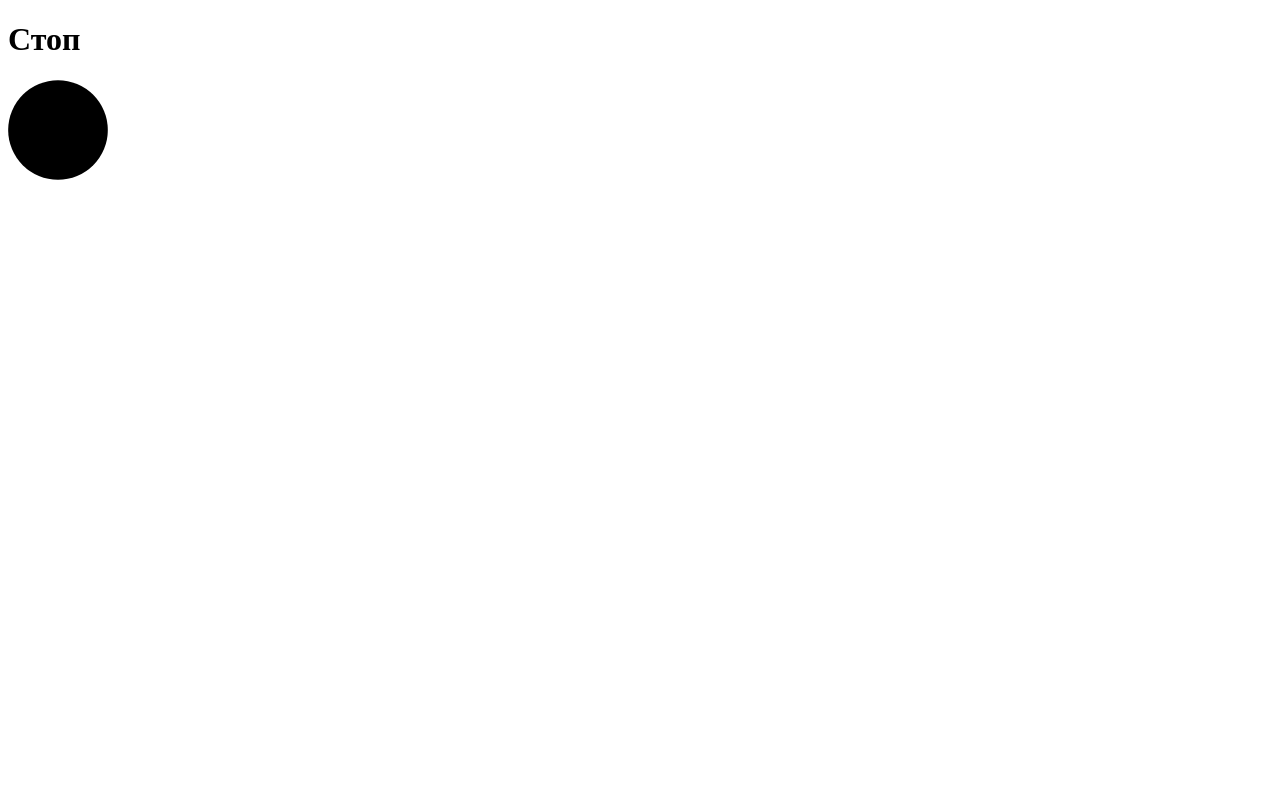
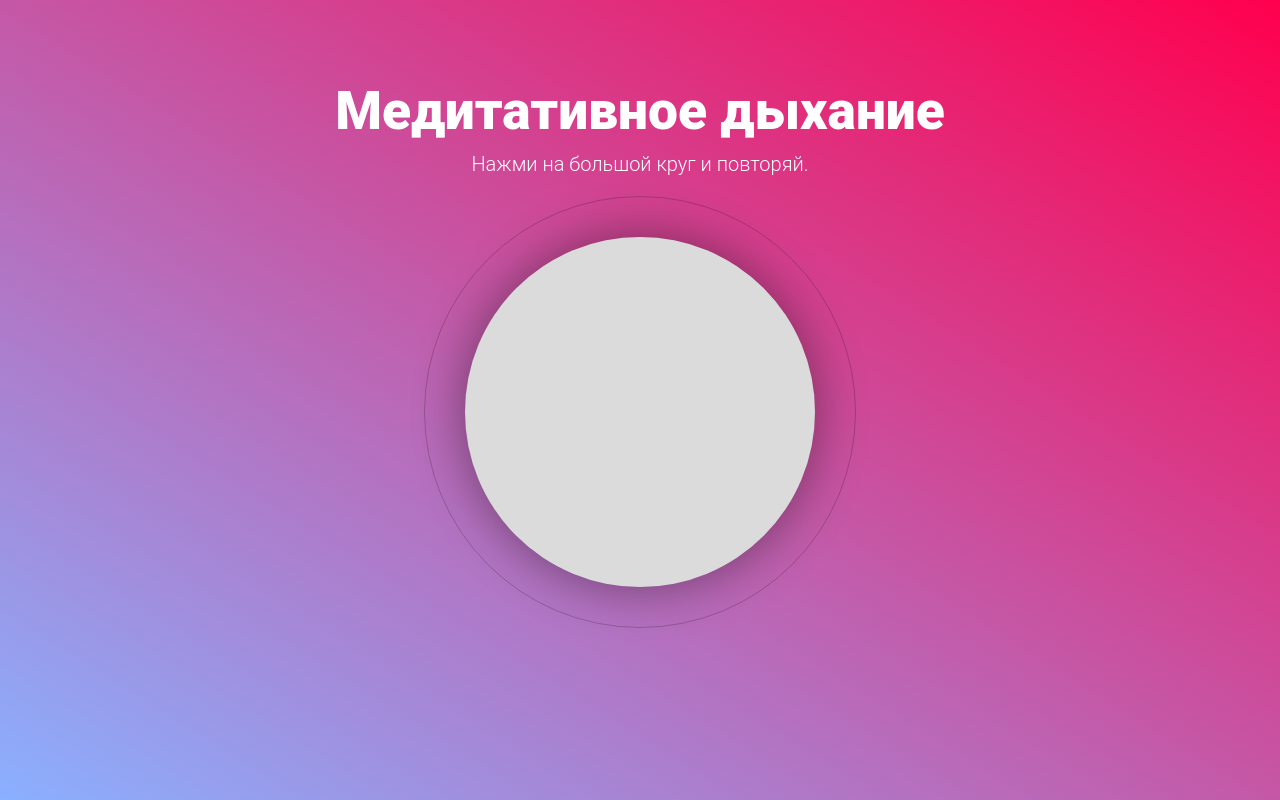
Before and after one commit to KarovInal/breath, a plain HTML site: page index.html in a window 1280 px wide. Drawn offline with Linux system fonts and the light colour scheme.

Commit message:
Поменял интервейс, нужен рафакторинг событий, и конца медитации.

```diff
--- a/index.html
+++ b/index.html
@@ -6,8 +6,14 @@
         <link rel="stylesheet" href="./public/css/style.css" />
     </head>
     <body>
-        <h1 id="start">Начать</h1>
-        <div class="circle">
+        <div class="main-container">
+            <h1 class="main-header">Медитативное дыхание</h1>
+            <p class="main-description">Нажми на большой круг и повторяй.</p>
+            <p class="main-status"></p>
+            <div class="circle-container">
+                <div class="circle">
+                </div>
+            </div>
         </div>
         <script src="./public/js/anime.min.js"></script>
         <script src="./public/js/setting.js"></script>
--- a/public/css/style.css
+++ b/public/css/style.css
@@ -1,6 +1,69 @@
+html, body {
+    height:100%;
+}
+
+body {
+    margin: 0;
+    color: white;
+    font-family: Roboto;
+    text-align: center;
+}
+
+
+h1, p {
+    margin: 0;
+}
+
+h1 {
+    font-size: 40pt;
+    font-weight: 900;
+    margin-top: 80px;
+}
+
+p {
+    font-size: 15pt;
+}
+
+.main-description {
+    font-weight: 300;
+    margin-top: 10px;
+}
+
+.main-status {
+    font-weight: 300;
+    margin-top: 20px;
+}
+
+.main-container {
+    width: 100%;
+    height: 100%;
+    overflow-y: scroll;
+    background: linear-gradient(to top right, #8AB0FF, #FF004E);
+    background: -webkit-linear-gradient(to top right, #8AB0FF, #FF004E);
+    background: -moz-linear-gradient(to top right, #8AB0FF, #FF004E);
+    background: -o-linear-gradient(to top right, #8AB0FF, #FF004E);
+}
+
+.circle-container {
+    margin: 0 auto;
+    margin-top: 20px;
+    max-width: 350px;
+    padding: 40px;
+    border: solid rgba(0, 0, 0, .2) 1px;
+    border-radius: 100%;
+    cursor: pointer;
+}
+
 .circle {
-    width: 100px;
-    height: 100px;
+    width: 100%;
+    height: 0;
+    cursor: pointer;
+    font-size: 20pt;
+    padding: 50% 0px;
     border-radius: 100%;
-    background-color: black;
+    background-color: #DBDBDB;
+    box-shadow: 0px 0px 50px 1px rgba(0, 0, 0, .4);
+    -webkit-box-shadow: 0px 0px 50px 1px rgba(0, 0, 0, .4);
+    -moz-linear-box-shadow: 0px 0px 50px 1px rgba(0, 0, 0, .4);
+    -o-linear-box-shadow: 0px 0px 50px 1px rgba(0, 0, 0, .4);
 }
--- a/public/js/breath.js
+++ b/public/js/breath.js
@@ -32,10 +32,10 @@
             */
 
             this._state.isStart = !this._state.isStart;
-            document.querySelector('#start').innerHTML = this._state.isStart ? 'Стоп' : 'Старт';
         },
         setTimer: function() {
             /*
+                Запустить анимацию
                 Запустить таймер со значением currentBreath.time
                 И записать значение setTimeout в _state.currentTimerId
                 В коллбек функции, запустить startBreath
@@ -62,6 +62,7 @@
                 this._state.currentBreath = this._settings[currentSetting][nextIdBreath];
             }
 
+            document.querySelector('.main-status').innerHTML = this._state.currentBreath.name;
             return this.setTimer();
         },
         stopBreath: function() {
@@ -70,11 +71,13 @@
 
             clearTimeout(this._state.currentTimerId)
 
+            document.querySelector('.main-status').innerHTML = ''
+
             anime({
                 targets: '.circle',
                 scale: 1,
                 duration: 1000,
-                backgroundColor: "#000",
+                backgroundColor: '#DBDBDB',
                 easing: 'linear'
             })
         },
@@ -87,14 +90,14 @@
                     return anime({
                         targets: '.circle',
                         scale: [0, 1],
-                        backgroundColor: '#000',
+                        backgroundColor: '#DBDBDB',
                         duration: this._state.currentBreath.time,
                         easing: 'linear'
                     })
                 case 1:
                     return anime({
                         targets: '.circle',
-                        backgroundColor: '#FF324A',
+                        backgroundColor: '#0056FB',
                         duration: this._state.currentBreath.time,
                         easing: 'linear'
                     })
@@ -102,7 +105,7 @@
                     return anime({
                         targets: '.circle',
                         scale: 0,
-                        backgroundColor: '#000',
+                        backgroundColor: '#DBDBDB',
                         duration: this._state.currentBreath.time,
                         easing: 'linear'
                     })
--- a/public/js/index.js
+++ b/public/js/index.js
@@ -1,4 +1,6 @@
 'use strict'
 
 var meditate = new Breath();
-meditate.tumbler();
+document.querySelector('.circle-container').addEventListener('click', function() {
+    meditate.tumbler();
+})
```
